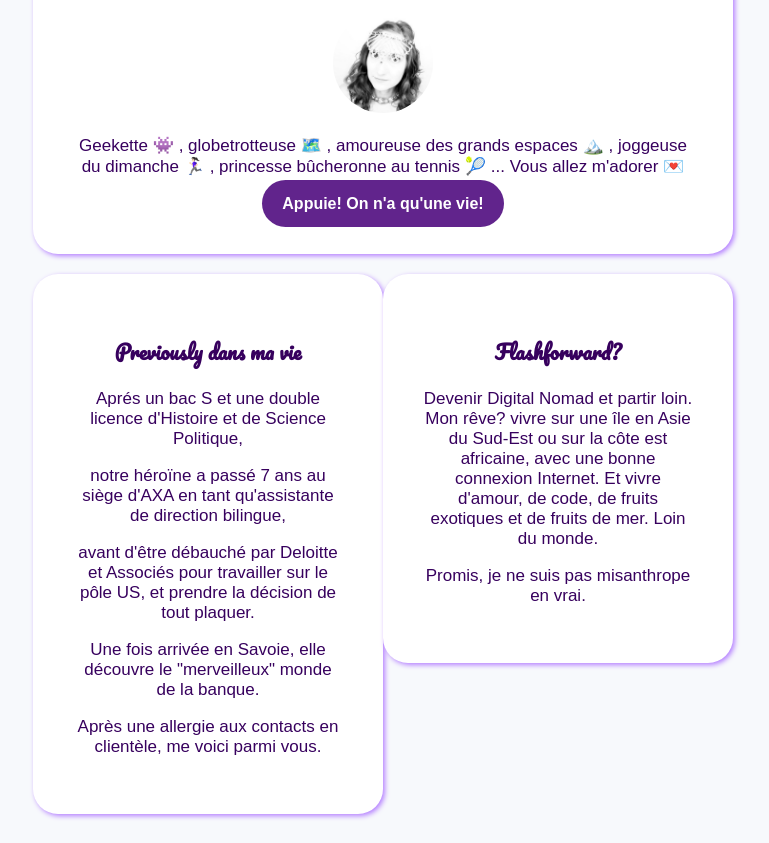
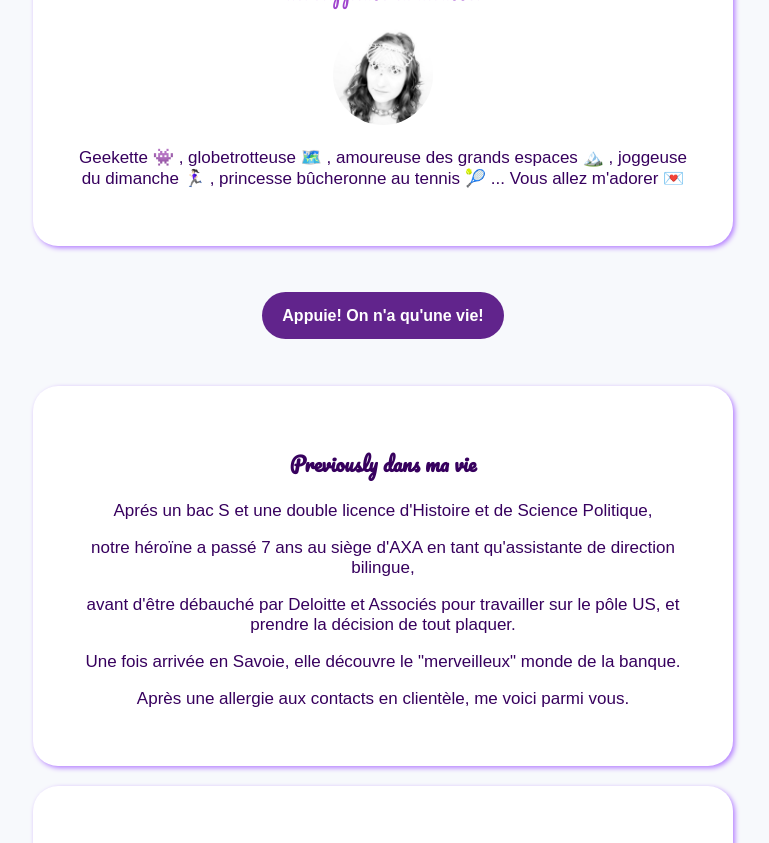
Before and after one commit to LeslieRds/profile, a plain HTML site: page index.html in a window 1280 px wide. Shown: the part 184-1027 px from the top of the page, without its empty margins (257-1026 px from the left). Drawn offline with Linux system fonts and the light colour scheme; a web font is replaced by a local one.

Commit message:
il est ebau mon profile

```diff
--- a/index.html
+++ b/index.html
@@ -12,17 +12,17 @@
   </head>
   <body>
     <div class="container">
-      <div class="card-presentation" id="presentation p">
+      <div class="card-white">
         <h1>Qui suis-je?</h1>
         <h2>Leslie, ex-parisienne et néo-savoyarde, programmeuse en herbe et développeuse en mousse.</h2>
         <img src="../images/IMG_4386.jpg" class ="img-profile" width="100px" alt="I'm Leslie">
         <p>
         Geekette 👾 , globetrotteuse 🗺️ , amoureuse des grands espaces 🏔️ , joggeuse du dimanche 🏃🏻‍♀️ , princesse bûcheronne au tennis 🎾 ... Vous allez m'adorer 💌
         </p>
+      </div>
+    <div class="btn">
       <a href="https://leslierdsblog.wordpress.com/" class="btn-purple" target="_blank">Appuie! On n'a qu'une vie!</a>
     </div>
-      <div class="row">
-        <div class="column">
       <div class="card-white">
         <h3>Previously dans ma vie</h3>
         <p>
@@ -33,16 +33,15 @@
         Après une allergie aux contacts en clientèle, me voici parmi vous.
         </p>
       </div>
-        </div>
-        <div class="column">
       <div class="card-white">
         <h3>Flashforward?</h3>
-            <p>Devenir Digital Nomad et partir loin. Mon rêve? vivre sur une île en Asie du Sud-Est ou sur la côte est africaine, avec une bonne connexion Internet. Et vivre d'amour, de code, de fruits exotiques et de fruits de mer. Loin du monde.</p>
-            <p>Promis, je ne suis pas misanthrope en vrai.
+        <p>Devenir Digital Nomad et partir loin. </p>
+        Mon rêve? vivre sur une île en Asie du Sud-Est ou sur la côte est africaine, avec une bonne connexion Internet.</p>
+        Et vivre d'amour, de code, de fruits exotiques et de fruits de mer. Loin du monde.</p>
+        Promis, je ne suis pas misanthrope en vrai.
         </p>
       </div>
-          </div>
-        </div>      <div class="card-white">
+      <div class="card-white">
         <h2>Follow me I'm (not) famous</h2>
         <ul class="list-inline">
           <li>
--- a/style.css
+++ b/style.css
@@ -1,5 +1,20 @@
-/* Colors and fonts */
   @import url('https://fonts.googleapis.com/css2?family=Pacifico&family=Ysabeau:ital,wght@1,700&display=swap');
+  @media (max-width: 960px) {
+    .container {
+      width: 700px;
+    }
+  }
+  @media (max-width: 720px) {
+    .container {
+      width: 500px;
+    }
+  }
+  @media (max-width: 540px) {
+    .container {
+      width: 300px;
+    }
+  }
+
 body {
   background: #F7F9FC;
   color: #37005e;
@@ -44,38 +59,21 @@ a:hover {
   margin: auto;
 }
 
-@media (max-width: 960px) {
-  .container {
-    width: 700px;
-  }
+.img-profile {
+  border-radius: 50%;
 }
-@media (max-width: 720px) {
-  .container {
-    width: 500px;
-  }
-}
-@media (max-width: 540px) {
-  .container {
-    width: 300px;
-  }
-}
-
-.card-presentation {
-  background-color: white;
+.btn {
   padding: 40px;
   border-radius: 25px;
-  margin: auto;
+  margin: 20px 0px;
   text-align: center;
-  box-shadow: 2px 2px 5px rgb(180, 127, 255);;
-}
-.img-profile {
-  border-radius: 50%;
 }
 .btn-purple {
   background-color: #61248c;
   color: white;
   padding: 15px 20px;
   border-radius: 25px;
+  margin: 20px 0px;
 }
 .btn-purple:hover {
   background-color: #e613d8;
@@ -90,12 +88,10 @@ a:hover {
   text-align: center;
   box-shadow: 2px 2px 5px rgb(180, 127, 255);
 }
-
 .list-inline {
   list-style: none;
   padding-left: 0px;
 }
-
 .list-inline li {
   display: inline;
   padding: 10px;
@@ -107,11 +103,3 @@ a:hover {
 .list-inline i:hover {
   color: #e613d8;
 }
-.row {
-  display: flex;
-}
-
-.column {
-  flex: 50%;
-  height: auto;
-}
```
Lines whose indentation alone changed are shown as unchanged.
